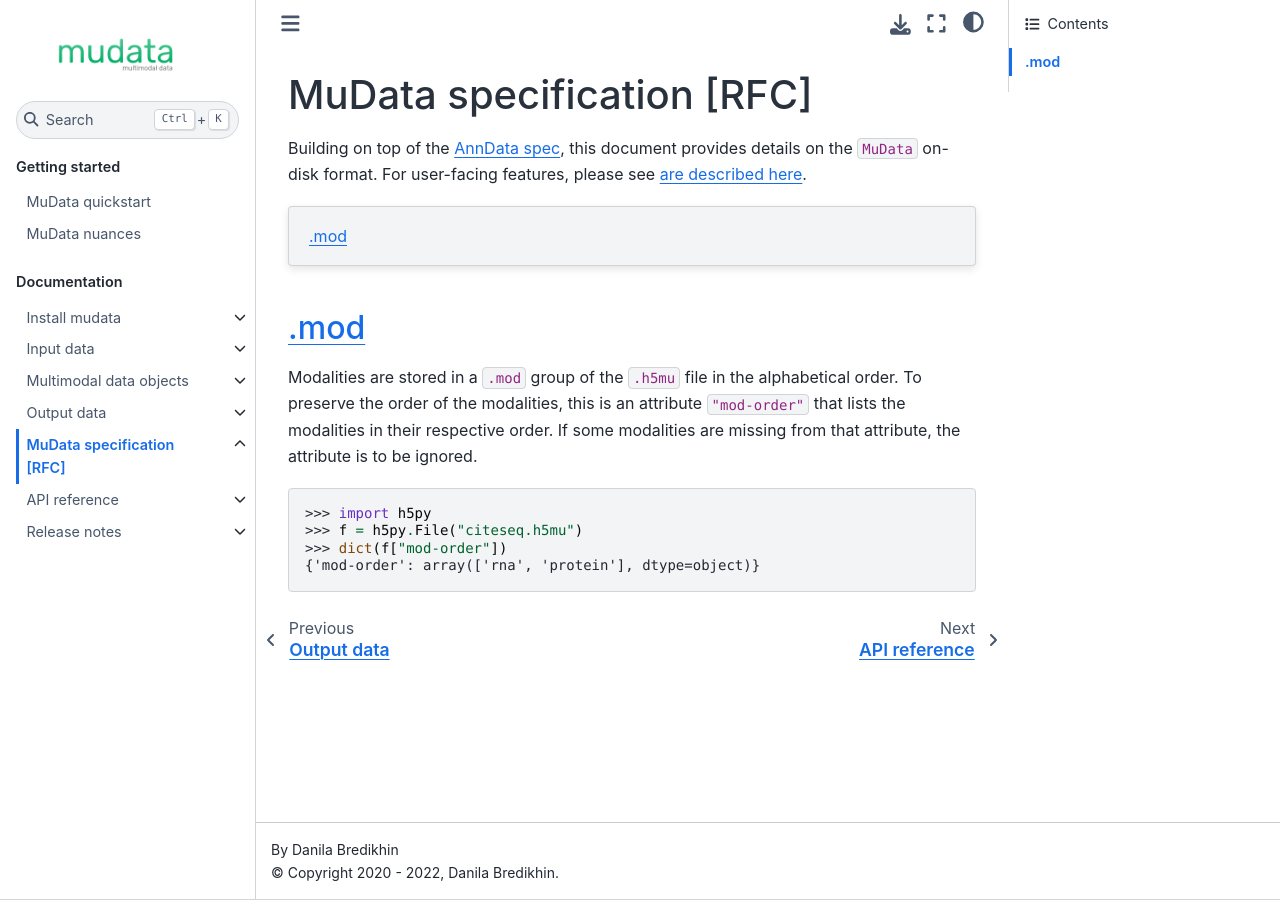
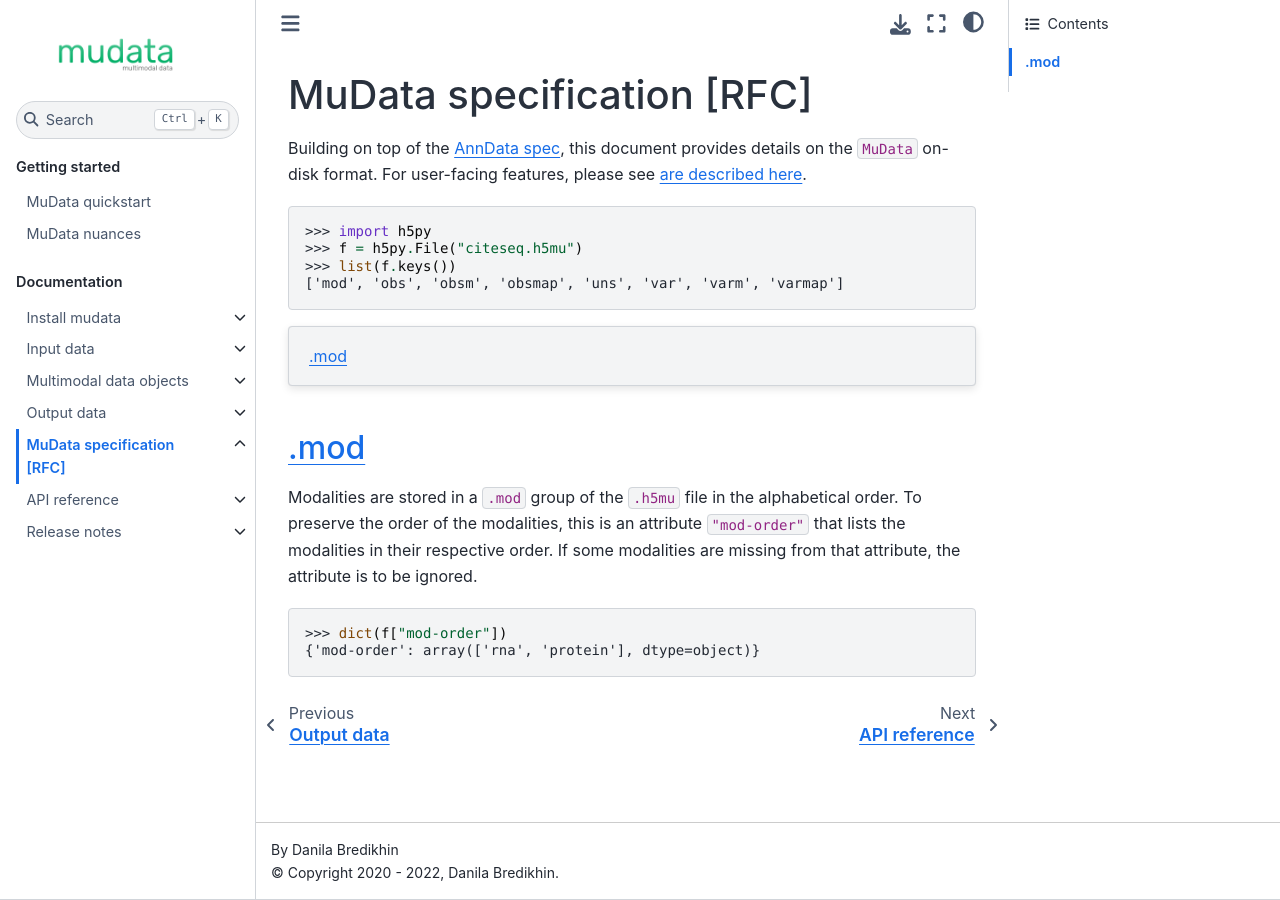
Before and after one commit to scverse/mudata, a Sphinx documentation site: the page built from docs/source/io/spec.rst, in a window 1280 px wide. Built offline with Sphinx 7.4.7 and the Sphinx Book theme 1.1.4, drawn with Linux system fonts in a browser that asks for light colours; pages that are not in the unit, such as notebooks, are missing from menus.

Commit message:
Update docs/io/spec.rst

```diff
--- a/docs/source/io/spec.rst
+++ b/docs/source/io/spec.rst
@@ -2,6 +2,11 @@ MuData specification [RFC]
 ==========================
 
 Building on top of the `AnnData spec <https://anndata.readthedocs.io/en/latest/fileformat-prose.html>`_, this document provides details on the ``MuData`` on-disk format. For user-facing features, please see `are described here <mudata.rst>`__.
+::
+        >>> import h5py
+        >>> f = h5py.File("citeseq.h5mu")
+        >>> list(f.keys())
+        ['mod', 'obs', 'obsm', 'obsmap', 'uns', 'var', 'varm', 'varmap']
 
 .. contents:: :local:
     :depth: 3
```
Also changed, not shown: other parts of docs/source/io/spec.rst (+0 -2 lines).
